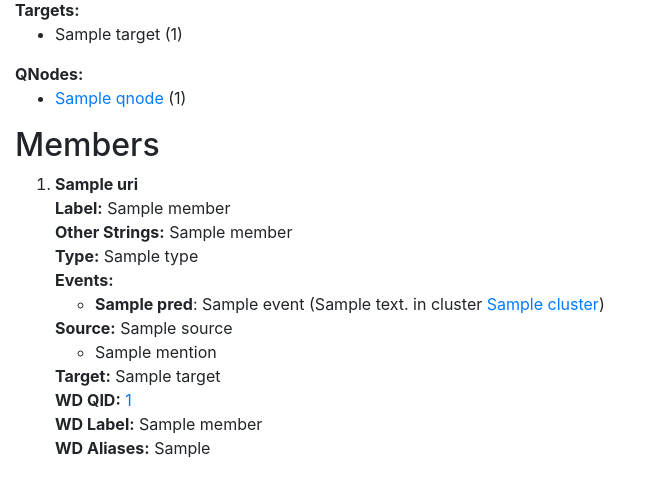
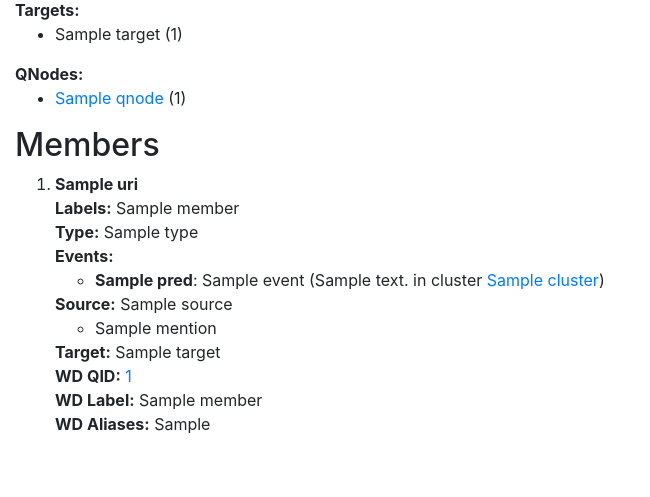
Before and after one commit to usc-isi-i2/gaia-visualization, a Flask app: template templates/cluster.html in a window 1280 px wide. Shown: the part 154-651 px from the top of the page, without its empty margins (0-650 px from the left). Run offline with Flask 2, Linux system fonts and the light colour scheme; the template is opened without the code that fills it: most values are stand-ins (such as "Sample title", 1, 10 or a date in 2020); parts of the project's set-up code (start-up, migrations or seed data) failed here and were passed over; some libraries are stand-ins or nearby versions.

Commit message:
Combine entity label and other strings

```diff
--- a/templates/cluster.html
+++ b/templates/cluster.html
@@ -93,8 +93,7 @@
                         {% if str(member.uri) in cluster.debug_info.attractives %}
                                 <span class="badge badge-pill badge-primary">attractive</span>
                         {% endif %}
-                        <div><b>Label:</b> {{ member.label }}</div>
-                        <div><b>Other Strings:</b> {{ member.all_labels }}</div>
+                        <div><b>Labels:</b> {{ member.all_labels }}</div>
                         <div><b>Type:</b> {{ member.type }}</div>
                         {% if "Event" in cluster.prototype.type %}
                             <div><b>Roles:</b>
```
